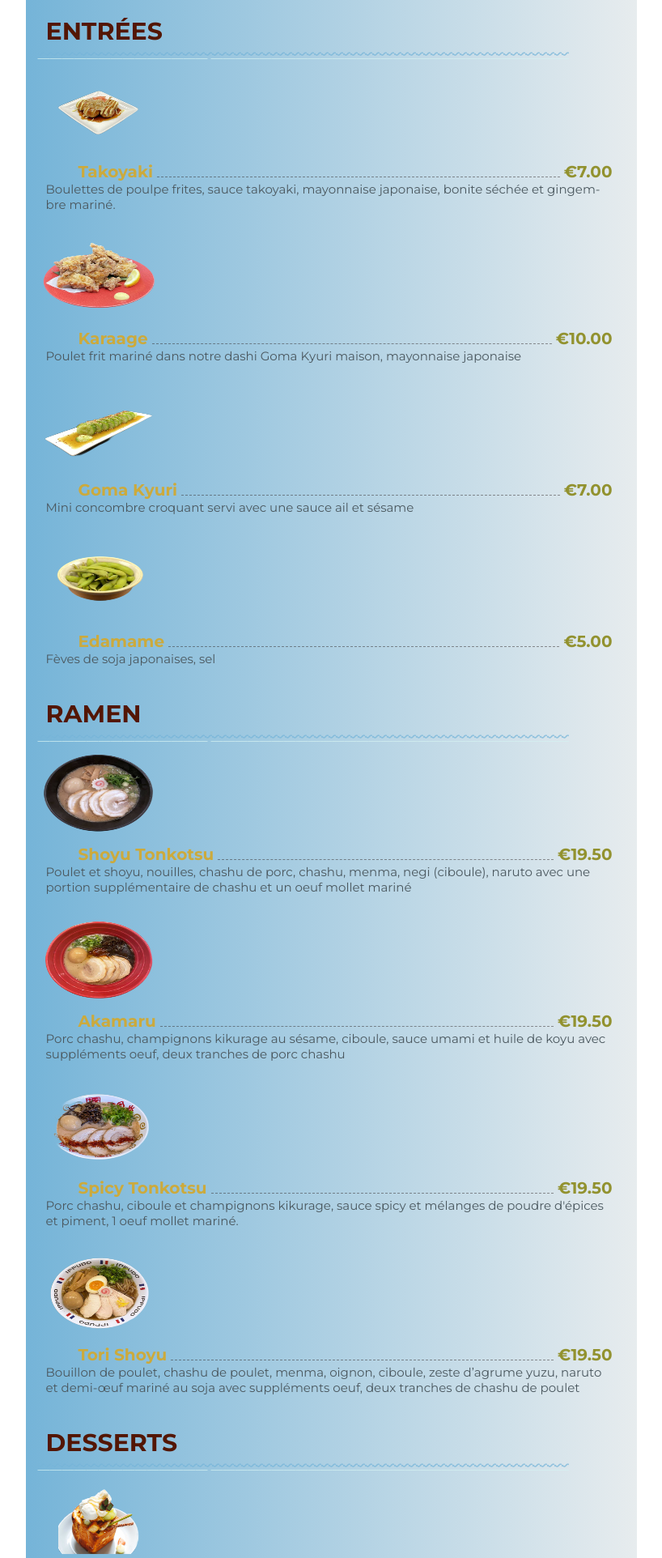
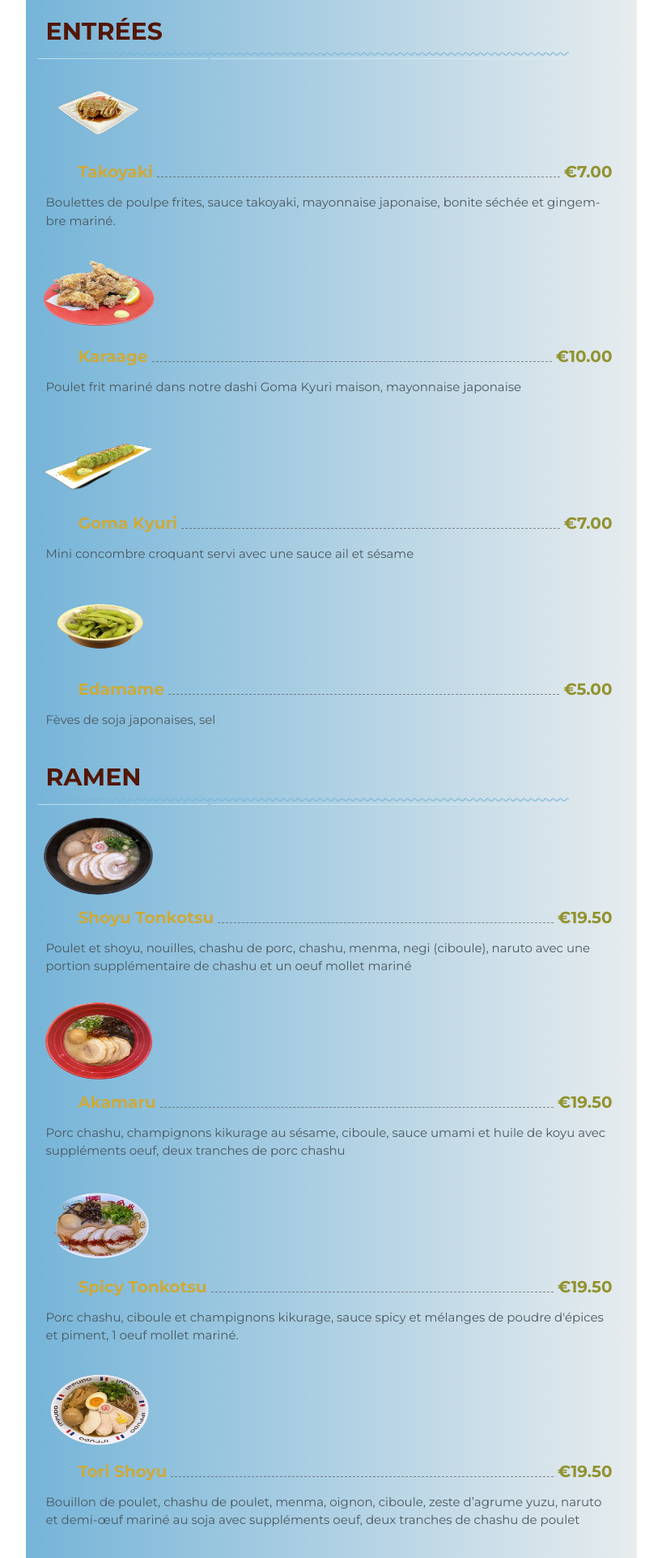
Before and after one commit to RomanLecter/prog.kiev, a PHP site: page / in a window 1280 px wide. Shown: the top 1924 px of the page at 81% size, without its empty margins (231-1049 px from the left). Run offline with PHP 8.4, Linux system fonts and the light colour scheme.

Commit message:
style.css

```diff
--- a/html/lesson5/restmenu/style.css
+++ b/html/lesson5/restmenu/style.css
@@ -89,7 +89,7 @@ div[class^="wrap"]
      color: #92922f;
  }
 
- .item-info{
+ .info-item{
     margin-top: 15px;
     line-height: 1.5;
  }
```
